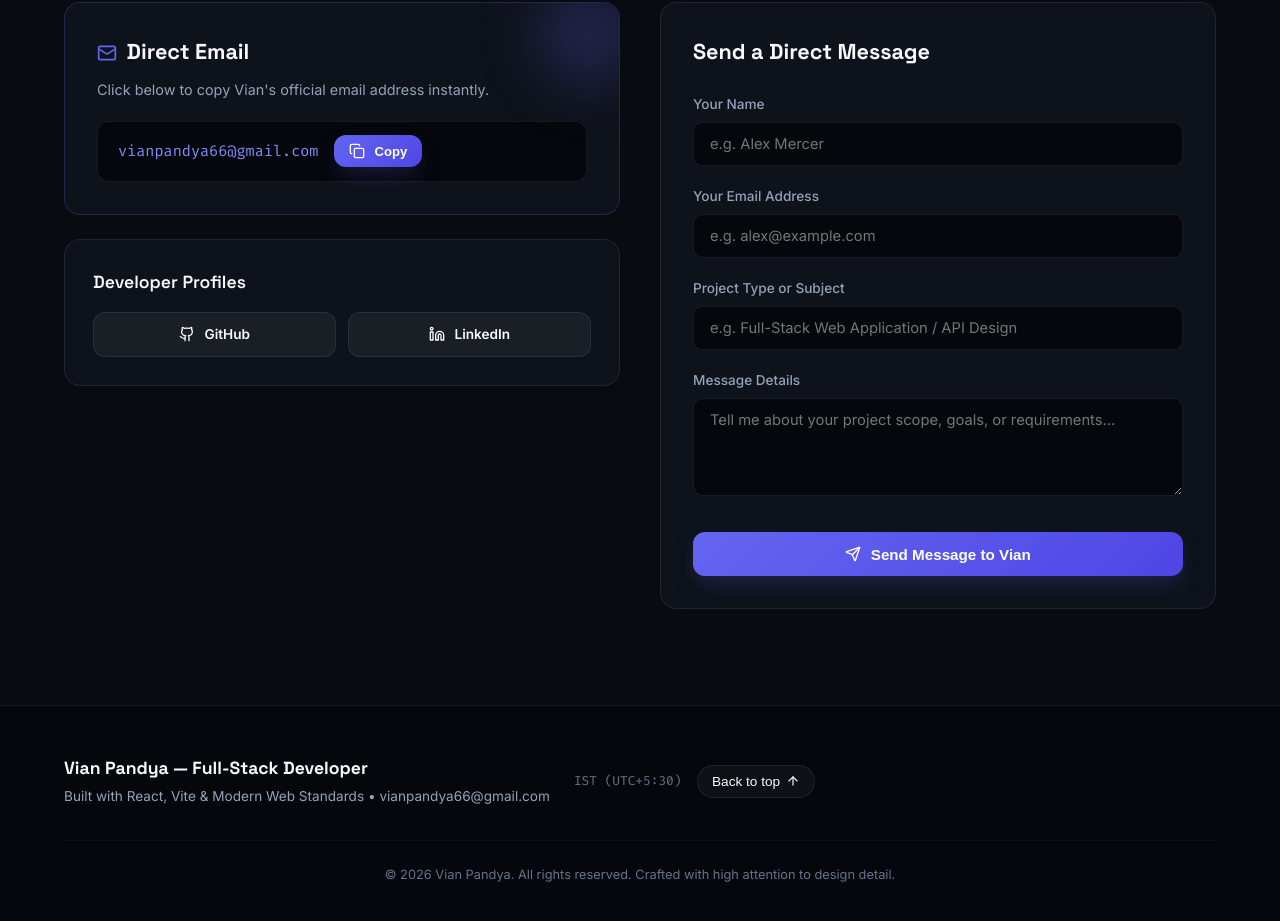
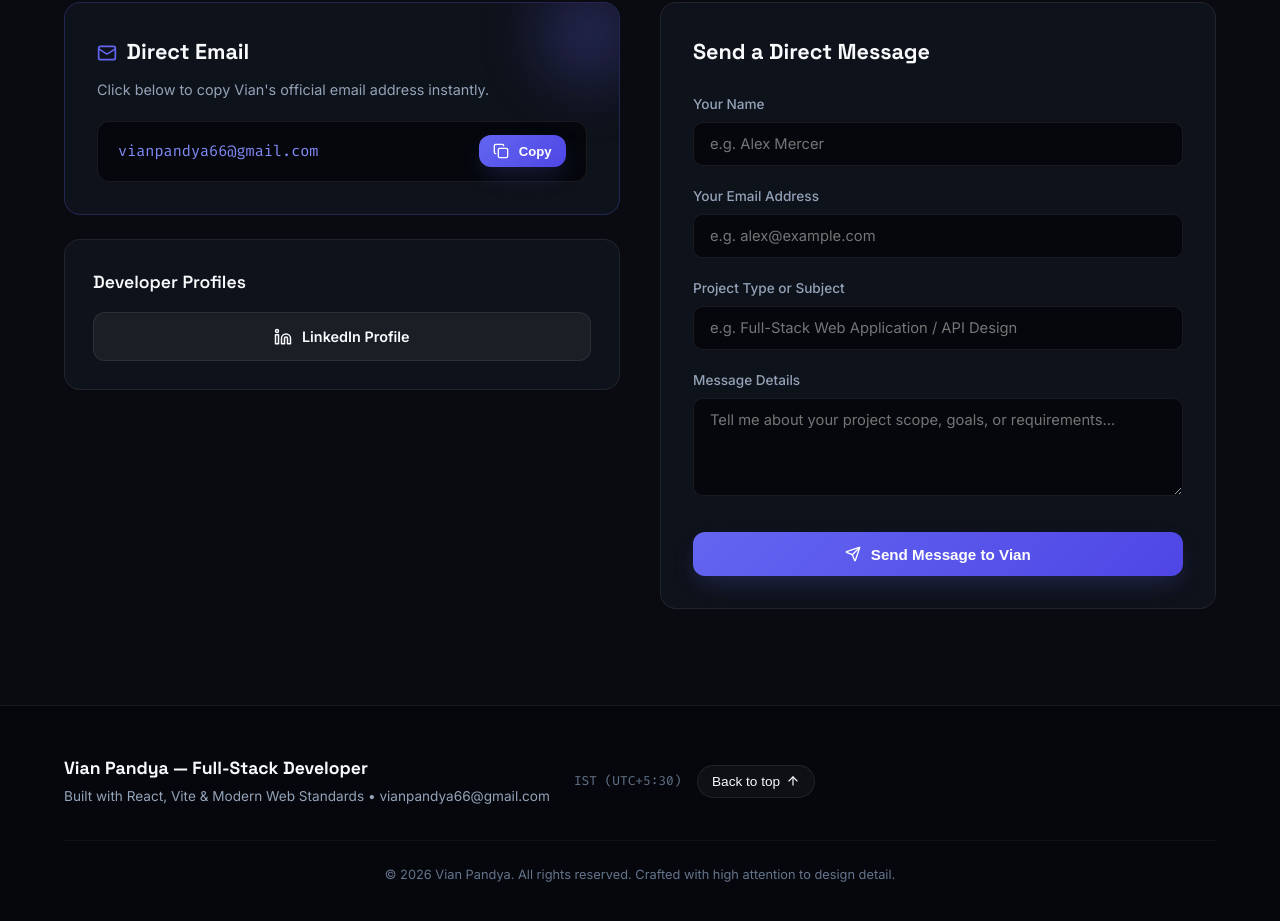
Before and after one commit to vianpandya/Portfolio, a React (Vite) app: page / in a window 1280 px wide. Shown: the part 6132-7053 px from the top of the page. Built offline with nearby package versions, Linux system fonts and the light colour scheme.

Commit message:
feat: add portfolio data configuration and contact component structure

```diff
--- a/src/components/Contact.jsx
+++ b/src/components/Contact.jsx
@@ -2,12 +2,6 @@ import React, { useState } from 'react';
 import { personalInfo } from '../data/portfolioData';
 import { Mail, Copy, Check, Send, MessageSquare, Globe, Sparkles } from 'lucide-react';
 
-const GithubIcon = ({ size = 18 }) => (
-  <svg width={size} height={size} viewBox="0 0 24 24" fill="none" stroke="currentColor" strokeWidth="2" strokeLinecap="round" strokeLinejoin="round">
-    <path d="M15 22v-4a4.8 4.8 0 0 0-1-3.5c3 0 6-2 6-5.5.08-1.25-.27-2.48-1-3.5.28-1.15.28-2.35 0-3.5 0 0-1 0-3 1.5-2.64-.5-5.36-.5-8 0C6 2 5 2 5 2c-.3 1.15-.3 2.35 0 3.5A5.403 5.403 0 0 0 4 9c0 3.5 3 5.5 6 5.5-.39.49-.68 1.05-.85 1.65-.17.6-.22 1.23-.15 1.85v4"></path>
-    <path d="M9 18c-4.51 2-5-2-7-2"></path>
-  </svg>
-);
 
 const LinkedinIcon = ({ size = 18 }) => (
   <svg width={size} height={size} viewBox="0 0 24 24" fill="none" stroke="currentColor" strokeWidth="2" strokeLinecap="round" strokeLinejoin="round">
@@ -120,7 +114,8 @@ export default function Contact({ onCopyEmail, copiedEmail }) {
                     fontFamily: 'var(--font-mono)',
                     fontSize: '0.95rem',
                     color: 'var(--accent-light)',
-                    wordBreak: 'break-all'
+                    wordBreak: 'break-all',
+                    flex: 1
                   }}
                 >
                   {personalInfo.email}
@@ -129,7 +124,7 @@ export default function Contact({ onCopyEmail, copiedEmail }) {
                 <button
                   onClick={() => onCopyEmail(personalInfo.email)}
                   className="btn-primary"
-                  style={{ padding: '0.5rem 0.9rem', fontSize: '0.82rem', flexShrink: 0 }}
+                  style={{ padding: '0.5rem 0.9rem', fontSize: '0.82rem', flexShrink: 0, marginLeft: 'auto' }}
                   title="Copy email to clipboard"
                 >
                   {copiedEmail ? <Check size={16} /> : <Copy size={16} />}
@@ -152,24 +147,15 @@ export default function Contact({ onCopyEmail, copiedEmail }) {
                 Developer Profiles
               </h4>
 
-              <div style={{ display: 'grid', gridTemplateColumns: '1fr 1fr', gap: '0.75rem' }}>
+              <div style={{ display: 'flex', gap: '0.75rem' }}>
                 <a
-                  href="https://github.com"
+                  href={personalInfo.linkedin}
                   target="_blank"
                   rel="noopener noreferrer"
                   className="btn-secondary"
-                  style={{ padding: '0.65rem 1rem', fontSize: '0.85rem', justifyContent: 'center' }}
+                  style={{ width: '100%', padding: '0.75rem 1rem', fontSize: '0.9rem', justifyContent: 'center' }}
                 >
-                  <GithubIcon size={16} /> GitHub
-                </a>
-                <a
-                  href="https://linkedin.com"
-                  target="_blank"
-                  rel="noopener noreferrer"
-                  className="btn-secondary"
-                  style={{ padding: '0.65rem 1rem', fontSize: '0.85rem', justifyContent: 'center' }}
-                >
-                  <LinkedinIcon size={16} /> LinkedIn
+                  <LinkedinIcon size={18} /> LinkedIn Profile
                 </a>
               </div>
             </div>
--- a/src/data/portfolioData.js
+++ b/src/data/portfolioData.js
@@ -4,6 +4,7 @@ export const personalInfo = {
   name: "Vian Pandya",
   title: "Freelance Full-Stack Developer & UI Architect",
   email: "vianpandya66@gmail.com",
+  linkedin: "https://www.linkedin.com/in/vian-pandya-b6b885424/",
   location: "Available Remote / Worldwide",
   status: "Available for Freelance Projects & Contracts",
   bio: "Freelance Full-Stack Developer specialized in delivering high-converting web apps, robust backend APIs, and custom frontend experiences with React, Angular, Node.js, .NET, PostgreSQL, SQL & MongoDB.",
```
